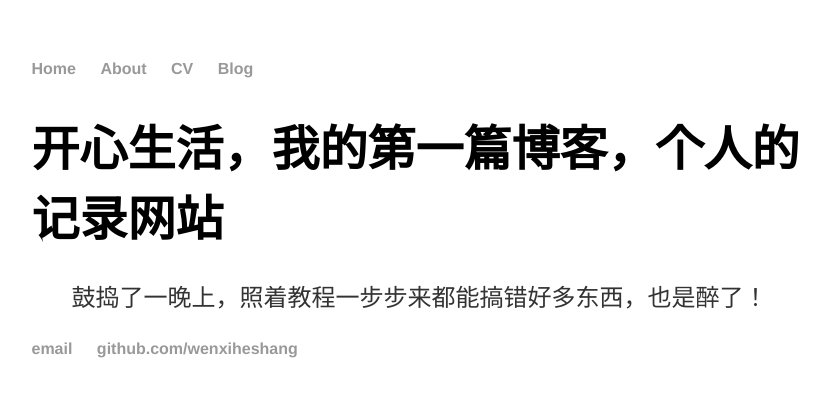
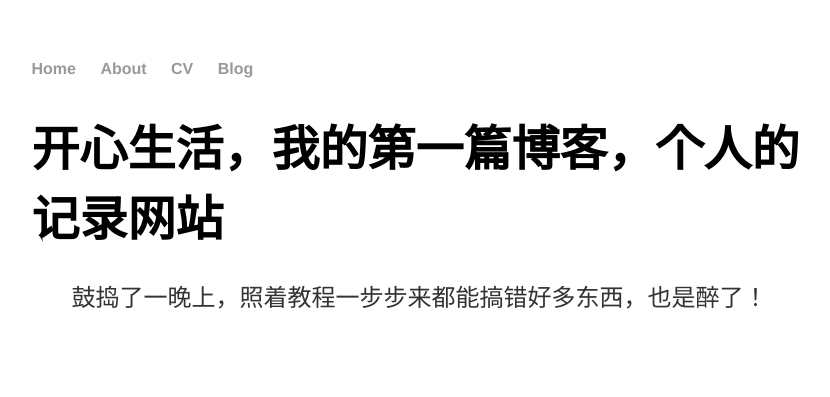
Before and after one commit to xxleyi/xxleyi.github.io, a Jekyll site: the page built from _posts/2016-03-03-wen-site-launched.md, in a window 1280 px wide. Shown: the top 397 px of the page, without its empty margins (213-1043 px from the left). Built offline with Jekyll 4.4.1, drawn with Linux system fonts in a browser that asks for light colours.

Commit message:
take the post's footer

```diff
--- a/_layouts/post.html
+++ b/_layouts/post.html
@@ -22,11 +22,6 @@
 			<div class="push"></div>
 			</div><!-- /.container -->
 
-			<footer class="footer">
-	    		<ul>
-	        		<li><a href="mailto:wenxiheshang@gmail.com">email</a></li>
-	        		<li><a href="https://github.com/wenxiheshang">github.com/wenxiheshang</a></li>
-				</ul>
-			</footer>
+
 		</body>
 	</html>
--- a/css/post.css
+++ b/css/post.css
@@ -1,7 +1,7 @@
 body {
     margin: 60px auto;
     width: 61.8%;
-	height: 100%;
+	  height: 100%;
 }
 nav ul, footer ul {
     font-family:'Helvetica', 'Arial', 'Sans-Serif';
```
